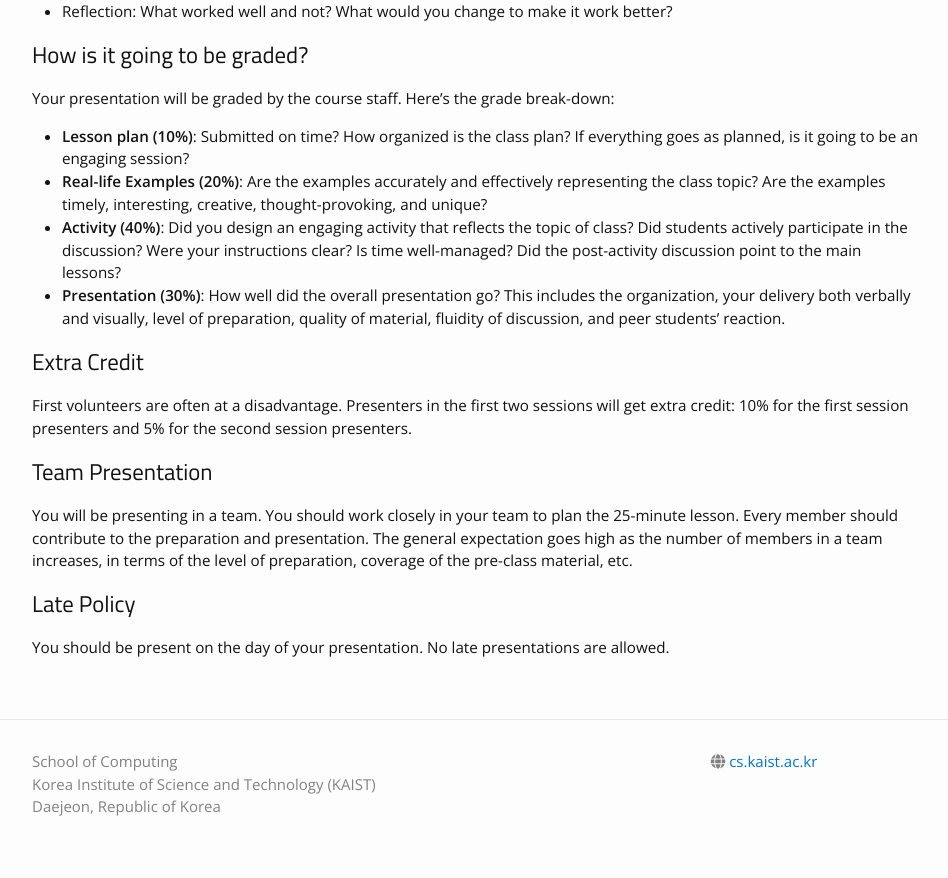
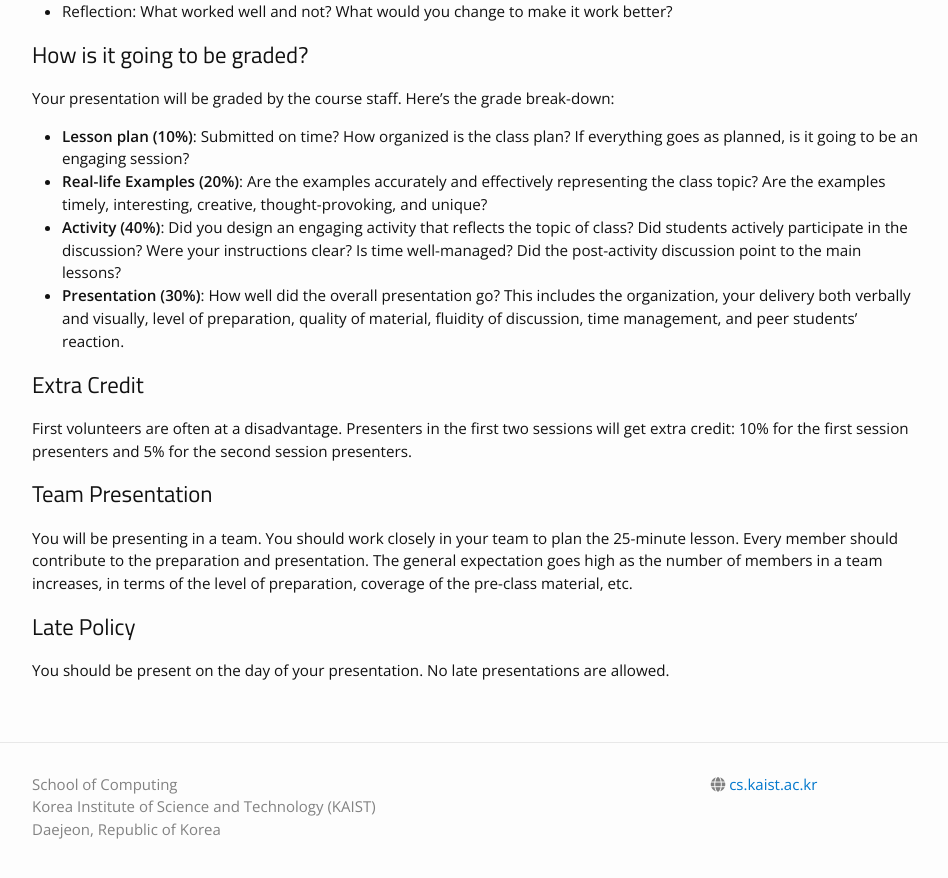
Before and after one commit to cstl-kaist/cs473-2025-fall, a Jekyll site: the page built from topicpresentation.md, in a window 1280 px wide and 900 px high, scrolled down 1802 px. Shown: the top 878 px of the window, without its empty margins (163-1111 px from the left). Built offline with Jekyll 4.4.1, drawn with Linux system fonts in a browser that asks for light colours; nearby versions of some CDN libraries.

Commit message:
Time management added to rubric for topic presentation presentation part.

```diff
--- a/topicpresentation.md
+++ b/topicpresentation.md
@@ -62,7 +62,7 @@ Your presentation will be graded by the course staff. Here's the grade break-dow
 * **Lesson plan (10%)**: Submitted on time? How organized is the class plan? If everything goes as planned, is it going to be an engaging session?
 * **Real-life Examples (20%)**: Are the examples accurately and effectively representing the class topic? Are the examples timely, interesting, creative, thought-provoking, and unique?
 * **Activity (40%)**: Did you design an engaging activity that reflects the topic of class? Did students actively participate in the discussion? Were your instructions clear? Is time well-managed? Did the post-activity discussion point to the main lessons?
-* **Presentation (30%)**: How well did the overall presentation go? This includes the organization, your delivery both verbally and visually, level of preparation, quality of material, fluidity of discussion, and peer students' reaction.
+* **Presentation (30%)**: How well did the overall presentation go? This includes the organization, your delivery both verbally and visually, level of preparation, quality of material, fluidity of discussion, time management, and peer students' reaction.
 
 ## Extra Credit
 First volunteers are often at a disadvantage. Presenters in the first two sessions will get extra credit: 10% for the first session presenters and 5% for the second session presenters.
```
